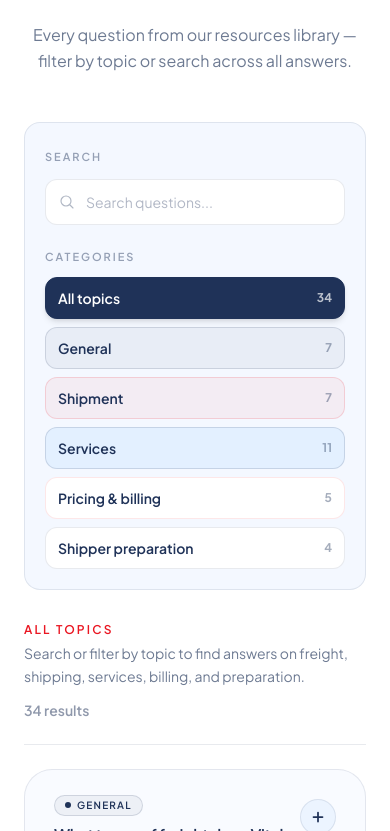
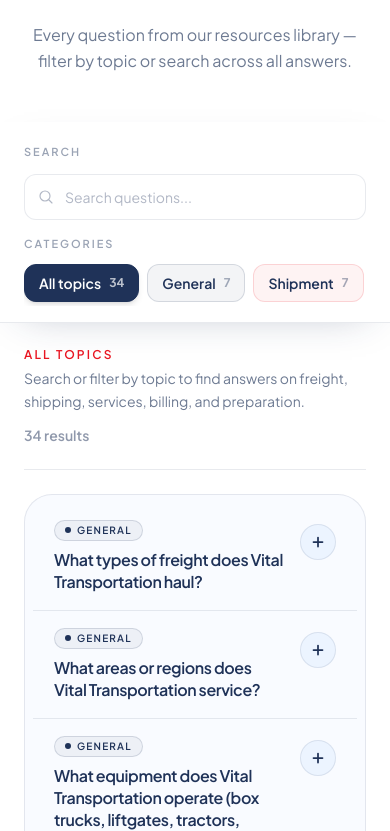
Before and after one commit to YoussefShafiq/VTC, a React (Vite) app: page /resources in a window 390 px wide. Shown: the part 2073-2904 px from the top of the page. Built offline with nearby package versions, Linux system fonts and the light colour scheme.

Commit message:
Implement search functionality and category filters in Resources FAQ section, enhancing user experience with responsive design for mobile and desktop views.

```diff
--- a/src/pages/resources/sections/ResourcesFaq.jsx
+++ b/src/pages/resources/sections/ResourcesFaq.jsx
@@ -37,6 +37,111 @@
     accent: 'border-twilightIndigo/15',
     dot: 'bg-twilightIndigo/60',
   },
+}
+
+function getCategoryChipStyle(categoryId, isActive) {
+  if (categoryId === 'all') {
+    return isActive
+      ? 'border-twilightIndigo bg-twilightIndigo text-white shadow-md'
+      : 'border-twilightIndigo/15 bg-white text-twilightIndigo hover:border-twilightIndigo/25'
+  }
+
+  return isActive
+    ? categoryStyles[categoryId]?.chipActive
+    : categoryStyles[categoryId]?.chip
+}
+
+function SearchField({ id, value, onChange, className = '' }) {
+  return (
+    <div className={className}>
+      <label htmlFor={id} className="text-[11px] font-semibold uppercase tracking-[0.18em] text-twilightIndigo/45">
+        Search
+      </label>
+      <div className="relative mt-3">
+        <svg
+          className="pointer-events-none absolute left-3.5 top-1/2 h-4 w-4 -translate-y-1/2 text-twilightIndigo/35"
+          viewBox="0 0 24 24"
+          fill="none"
+          stroke="currentColor"
+          strokeWidth="1.75"
+          aria-hidden
+        >
+          <path strokeLinecap="round" strokeLinejoin="round" d="m21 21-5.197-5.197m0 0A7.5 7.5 0 1 0 5.196 5.196a7.5 7.5 0 0 0 10.607 10.607Z" />
+        </svg>
+        <input
+          id={id}
+          type="search"
+          value={value}
+          onChange={onChange}
+          placeholder="Search questions..."
+          className="w-full rounded-xl border border-twilightIndigo/10 bg-white py-3 pl-10 pr-4 text-sm text-twilightIndigo outline-none transition-colors placeholder:text-twilightIndigo/35 focus:border-twilightIndigo/25 focus:ring-2 focus:ring-aliceBlue"
+        />
+      </div>
+    </div>
+  )
+}
+
+function CategoryFilters({ categories, activeCategory, categoryCounts, onSelect, variant }) {
+  const isCompact = variant === 'compact'
+
+  return (
+    <div className={isCompact ? 'mt-4' : 'mt-6'}>
+      <p className="text-[11px] font-semibold uppercase tracking-[0.18em] text-twilightIndigo/45">
+        Categories
+      </p>
+      <div
+        className={
+          isCompact
+            ? 'mt-3 flex gap-2 overflow-x-auto pb-1 scrollbar-none'
+            : 'mt-3 flex flex-col gap-1.5'
+        }
+      >
+        {categories.map((category) => {
+          const isActive = activeCategory === category.id
+          const count = categoryCounts[category.id] ?? 0
+          const chipStyle = getCategoryChipStyle(category.id, isActive)
+
+          return (
+            <button
+              key={category.id}
+              type="button"
+              onClick={() => onSelect(category.id)}
+              className={`flex items-center justify-between gap-2 rounded-xl border text-sm font-semibold transition-all duration-300 ${
+                isCompact
+                  ? `shrink-0 whitespace-nowrap px-3.5 py-2 ${chipStyle}`
+                  : `w-full px-3 py-2.5 text-left ${chipStyle}`
+              }`}
+            >
+              <span>{category.label}</span>
+              <span className={`text-xs font-bold ${isActive ? 'text-white/70' : 'text-twilightIndigo/40'}`}>
+                {count}
+              </span>
+            </button>
+          )
+        })}
+      </div>
+    </div>
+  )
+}
+
+function HelpCard({ className = '' }) {
+  return (
+    <div className={`rounded-xl border border-twilightIndigo/10 bg-white p-4 ${className}`}>
+      <p className="text-[11px] font-semibold uppercase tracking-[0.18em] text-twilightIndigo/45">
+        Still need help?
+      </p>
+      <p className="mt-2 text-sm leading-relaxed text-twilightIndigo/65">
+        Our dispatch team is available for direct support on shipments, leasing, and warehouse programs.
+      </p>
+      <Link
+        to={{ pathname: routes.home, hash: 'contact' }}
+        className="mt-4 inline-flex items-center gap-2 text-sm font-semibold text-racingRed transition-colors hover:text-racingRed/80"
+      >
+        Request a quote
+        <span aria-hidden>→</span>
+      </Link>
+    </div>
+  )
 }
 
 function getCategoryMeta(categoryId) {
@@ -181,6 +286,15 @@
     return counts
   }, [])
 
+  const handleCategorySelect = (categoryId) => {
+    setActiveCategory(categoryId)
+    setOpenId(null)
+  }
+
+  const handleSearchChange = (event) => {
+    setSearchQuery(event.target.value)
+  }
+
   return (
     <section id="faq" className="relative bg-white py-24 md:py-32">
       <div className="absolute inset-x-0 top-0 h-px bg-twilightIndigo/10" aria-hidden />
@@ -194,87 +308,45 @@
           animate={false}
         />
 
-        <div className="mt-12 grid items-start gap-8 lg:grid-cols-[280px_1fr] lg:gap-12">
-          <aside className="sticky top-20 z-10 self-start sm:top-24 lg:top-28">
-            <div className="max-h-[calc(100dvh-6rem)] overflow-y-auto overscroll-contain rounded-2xl border border-twilightIndigo/10 bg-[#f4f8ff] p-5 scrollbar-none md:p-6 sm:max-h-[calc(100dvh-7rem)] lg:max-h-[calc(100dvh-8rem)]">
-              <label htmlFor="faq-search" className="text-[11px] font-semibold uppercase tracking-[0.18em] text-twilightIndigo/45">
-                Search
-              </label>
-              <div className="relative mt-3">
-                <svg
-                  className="pointer-events-none absolute left-3.5 top-1/2 h-4 w-4 -translate-y-1/2 text-twilightIndigo/35"
-                  viewBox="0 0 24 24"
-                  fill="none"
-                  stroke="currentColor"
-                  strokeWidth="1.75"
-                  aria-hidden
-                >
-                  <path strokeLinecap="round" strokeLinejoin="round" d="m21 21-5.197-5.197m0 0A7.5 7.5 0 1 0 5.196 5.196a7.5 7.5 0 0 0 10.607 10.607Z" />
-                </svg>
-                <input
-                  id="faq-search"
-                  type="search"
+        {/* Mobile / tablet: compact sticky filter bar */}
+        <div className="sticky top-[4.75rem] z-20 -mx-6 mt-10 border-b border-twilightIndigo/10 bg-white/95 px-6 py-4 shadow-[0_12px_40px_-24px_rgba(31,50,88,0.35)] backdrop-blur-md sm:top-[6.25rem] lg:hidden">
+          <SearchField
+            id="faq-search-mobile"
+            value={searchQuery}
+            onChange={handleSearchChange}
+          />
+          <CategoryFilters
+            categories={resourcesCategories}
+            activeCategory={activeCategory}
+            categoryCounts={categoryCounts}
+            onSelect={handleCategorySelect}
+            variant="compact"
+          />
+        </div>
+
+        <div className="mt-6 grid items-start gap-8 lg:mt-12 lg:grid-cols-[minmax(0,280px)_minmax(0,1fr)] lg:gap-12">
+          {/* Desktop: sticky sidebar */}
+          <aside className="hidden lg:block">
+            <div className="sticky top-28 z-10">
+              <div className="max-h-[calc(100dvh-8rem)] overflow-y-auto overscroll-contain rounded-2xl border border-twilightIndigo/10 bg-[#f4f8ff] p-6 scrollbar-none">
+                <SearchField
+                  id="faq-search-desktop"
                   value={searchQuery}
-                  onChange={(e) => setSearchQuery(e.target.value)}
-                  placeholder="Search questions..."
-                  className="w-full rounded-xl border border-twilightIndigo/10 bg-white py-3 pl-10 pr-4 text-sm text-twilightIndigo outline-none transition-colors placeholder:text-twilightIndigo/35 focus:border-twilightIndigo/25 focus:ring-2 focus:ring-aliceBlue"
+                  onChange={handleSearchChange}
                 />
-              </div>
-
-              <p className="mt-6 text-[11px] font-semibold uppercase tracking-[0.18em] text-twilightIndigo/45">
-                Categories
-              </p>
-              <div className="mt-3 flex flex-wrap gap-2 lg:flex-col lg:gap-1.5">
-                {resourcesCategories.map((category) => {
-                  const isActive = activeCategory === category.id
-                  const count = categoryCounts[category.id] ?? 0
-                  const chipStyle =
-                    category.id === 'all'
-                      ? isActive
-                        ? 'border-twilightIndigo bg-twilightIndigo text-white shadow-md'
-                        : 'border-twilightIndigo/15 bg-white text-twilightIndigo hover:border-twilightIndigo/25'
-                      : isActive
-                        ? categoryStyles[category.id]?.chipActive
-                        : categoryStyles[category.id]?.chip
-
-                  return (
-                    <button
-                      key={category.id}
-                      type="button"
-                      onClick={() => {
-                        setActiveCategory(category.id)
-                        setOpenId(null)
-                      }}
-                      className={`flex w-full items-center justify-between gap-2 rounded-xl border px-3 py-2.5 text-left text-sm font-semibold transition-all duration-300 ${chipStyle}`}
-                    >
-                      <span>{category.label}</span>
-                      <span className={`text-xs font-bold ${isActive ? 'text-white/70' : 'text-twilightIndigo/40'}`}>
-                        {count}
-                      </span>
-                    </button>
-                  )
-                })}
-              </div>
-
-              <div className="mt-6 hidden rounded-xl border border-twilightIndigo/10 bg-white p-4 lg:block">
-                <p className="text-[11px] font-semibold uppercase tracking-[0.18em] text-twilightIndigo/45">
-                  Still need help?
-                </p>
-                <p className="mt-2 text-sm leading-relaxed text-twilightIndigo/65">
-                  Our dispatch team is available for direct support on shipments, leasing, and warehouse programs.
-                </p>
-                <Link
-                  to={{ pathname: routes.home, hash: 'contact' }}
-                  className="mt-4 inline-flex items-center gap-2 text-sm font-semibold text-racingRed transition-colors hover:text-racingRed/80"
-                >
-                  Request a quote
-                  <span aria-hidden>→</span>
-                </Link>
+                <CategoryFilters
+                  categories={resourcesCategories}
+                  activeCategory={activeCategory}
+                  categoryCounts={categoryCounts}
+                  onSelect={handleCategorySelect}
+                  variant="stacked"
+                />
+                <HelpCard className="mt-6" />
               </div>
             </div>
           </aside>
 
-          <div>
+          <div className="min-w-0">
             <div className="mb-6 flex flex-col gap-3 border-b border-twilightIndigo/10 pb-6 sm:flex-row sm:items-end sm:justify-between">
               <div>
                 <p className="text-xs font-semibold uppercase tracking-[0.18em] text-racingRed">
@@ -318,6 +390,8 @@
                 ))}
               </div>
             )}
+
+            <HelpCard className="mt-8 lg:hidden" />
           </div>
         </div>
       </div>
```
